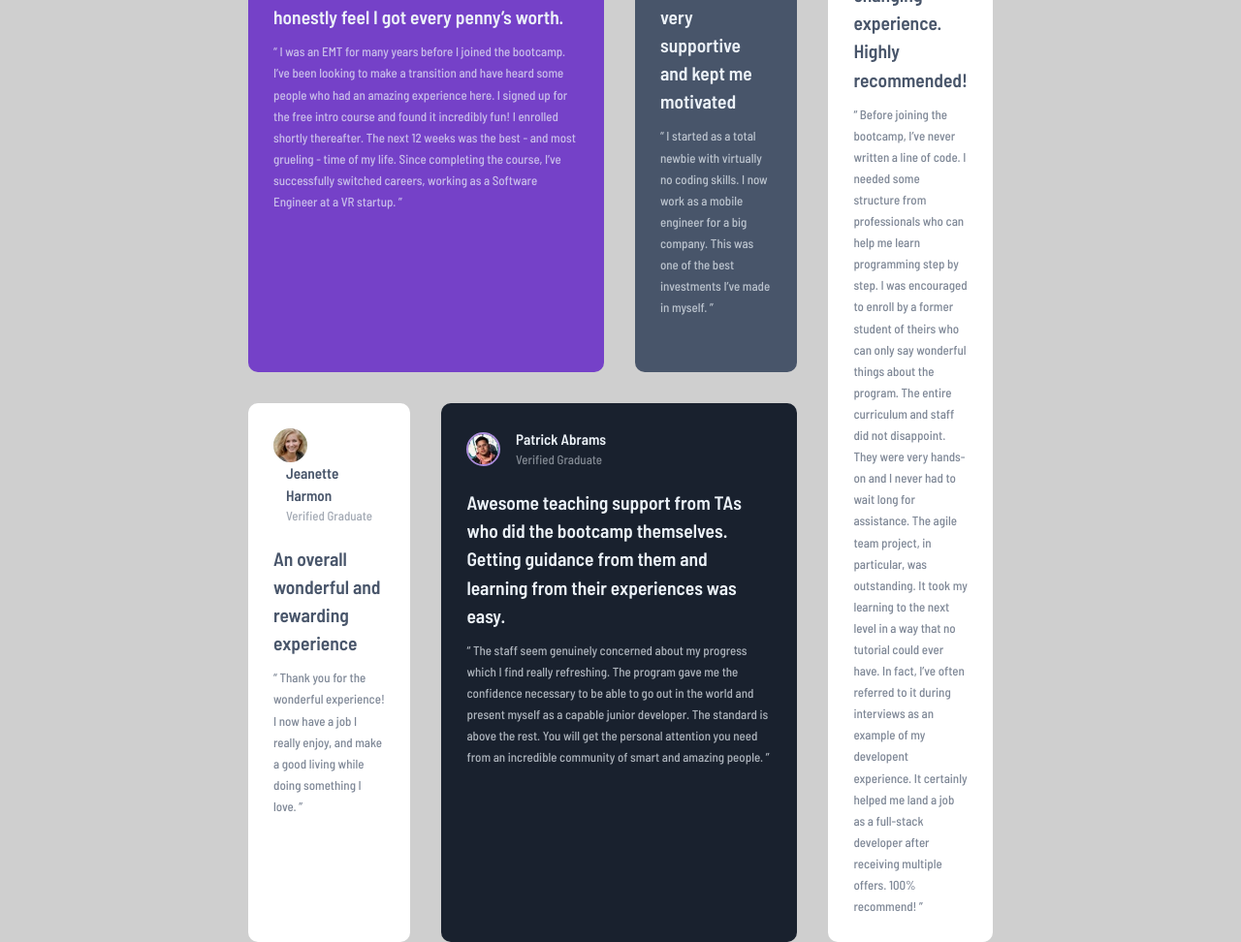
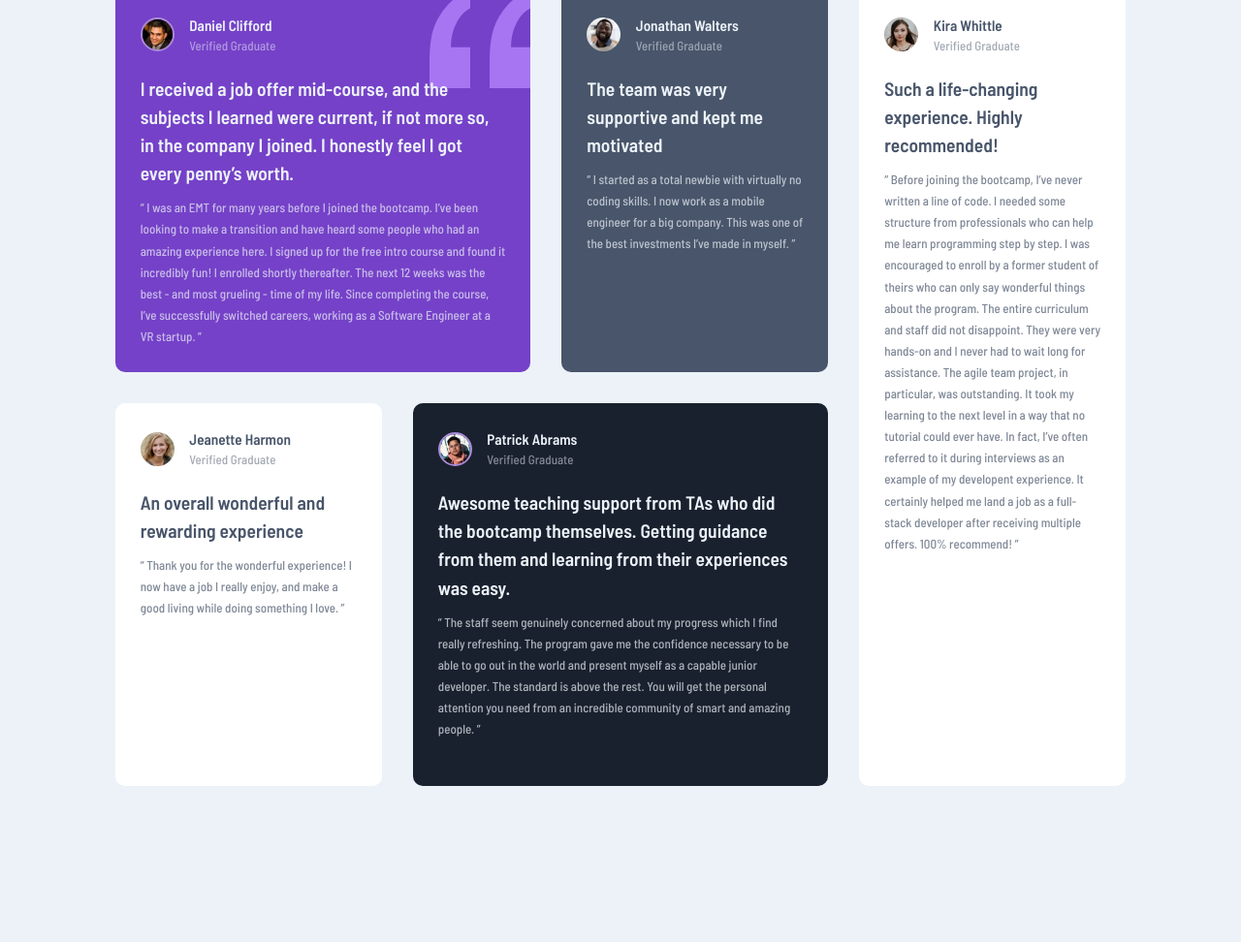
Before and after one commit to Sahorri/Challenge-8-FrontEnd-Mentor---Testimonials-grid-section, a plain HTML site: page index.html in a window 1280 px wide. Shown: the whole page at 97% size. After the commit the page ends 827 px from the top, so only its background shows below. Drawn offline with Linux system fonts and the light colour scheme.

Commit message:
Correction mineure de style

```diff
--- a/style.css
+++ b/style.css
@@ -39,7 +39,7 @@ p, h1, h2, h3, h4, h5, h6 {
 /************************** GENERAL CSS ***************************/
 
 body {
-    background-color: hsl(0, 0%, 81%);
+    background-color: hsl(210, 46%, 95%); /*! Correction V2 */
     font-family: 'Barlow Semi Condensed', sans-serif;
     font-size: 13px;
     min-height: 100vh;
@@ -49,6 +49,7 @@ body {
     border-radius: 10px;
     padding: 2em;
     margin: 2rem;
+    min-width: 275px; /*! Correction V2 */
 }
 
 img {
@@ -135,6 +136,7 @@ h2 {
         grid-template-rows: repeat(2, 1fr);
         grid-column-gap: 0px;
         grid-row-gap: 0px;
+        max-width: 1426px; /*! Correction V2 */
     }
 
     .card {
```
